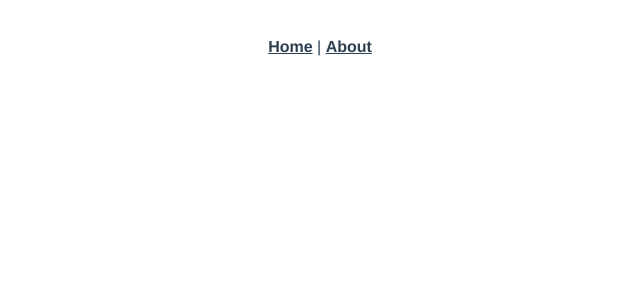
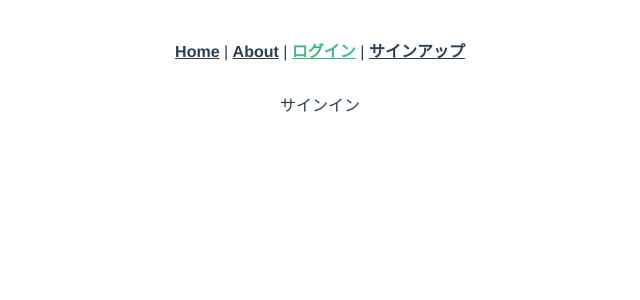
Before and after one commit to takechann/seisankun, a Vue app: page /signin in a window 1280 px wide. Shown: the top 300 px of the page, without its empty margins (320-960 px from the left). Built offline with nearby package versions, Linux system fonts and the light colour scheme.

Commit message:
現状何あるか知らんけどコミットしちゃうよ

```diff
--- a/src/App.vue
+++ b/src/App.vue
@@ -2,7 +2,9 @@
   <div id="app">
     <div id="nav">
       <router-link to="/">Home</router-link> |
-      <router-link to="/about">About</router-link>
+      <router-link to="/about">About</router-link> |
+      <router-link to="/signin">ログイン</router-link> |
+      <router-link to="/signup">サインアップ</router-link>
     </div>
     <router-view/>
   </div>
--- /dev/null
+++ b/src/components/Signin.vue
@@ -0,0 +1,5 @@
+<template>
+  <div id="Signin">
+    サインイン
+  </div>
+</template>
--- /dev/null
+++ b/src/components/Signup.vue
@@ -0,0 +1,5 @@
+<template>
+  <div id="Singup">
+    サインアップ
+  </div>
+</template>
--- a/src/router.js
+++ b/src/router.js
@@ -1,6 +1,8 @@
 import Vue from 'vue'
 import Router from 'vue-router'
 import Home from './views/Home.vue'
+import Signup from './components/Signup'
+import Signin from './components/Signin'
 
 Vue.use(Router)
 
@@ -20,6 +22,16 @@ export default new Router({
       // this generates a separate chunk (about.[hash].js) for this route
       // which is lazy-loaded when the route is visited.
       component: () => import(/* webpackChunkName: "about" */ './views/About.vue')
+    },
+    {
+      path: '/signup',
+      name: 'Signup',
+      component: Signup
+    },
+    {
+      path: '/signin',
+      name: 'Signin',
+      component: Signin
     }
   ]
 })
--- a/vue.config.js
+++ b/vue.config.js
@@ -1,5 +1,5 @@
 module.exports = {
     outputDir: 'docs',
-    assetsDir: '/',
-    publicPath: '/'
+    assetsDir: './',
+    publicPath: './'
 }
```
Also changed, not shown: 3 other files (tests, documents, lock files or other folders).
